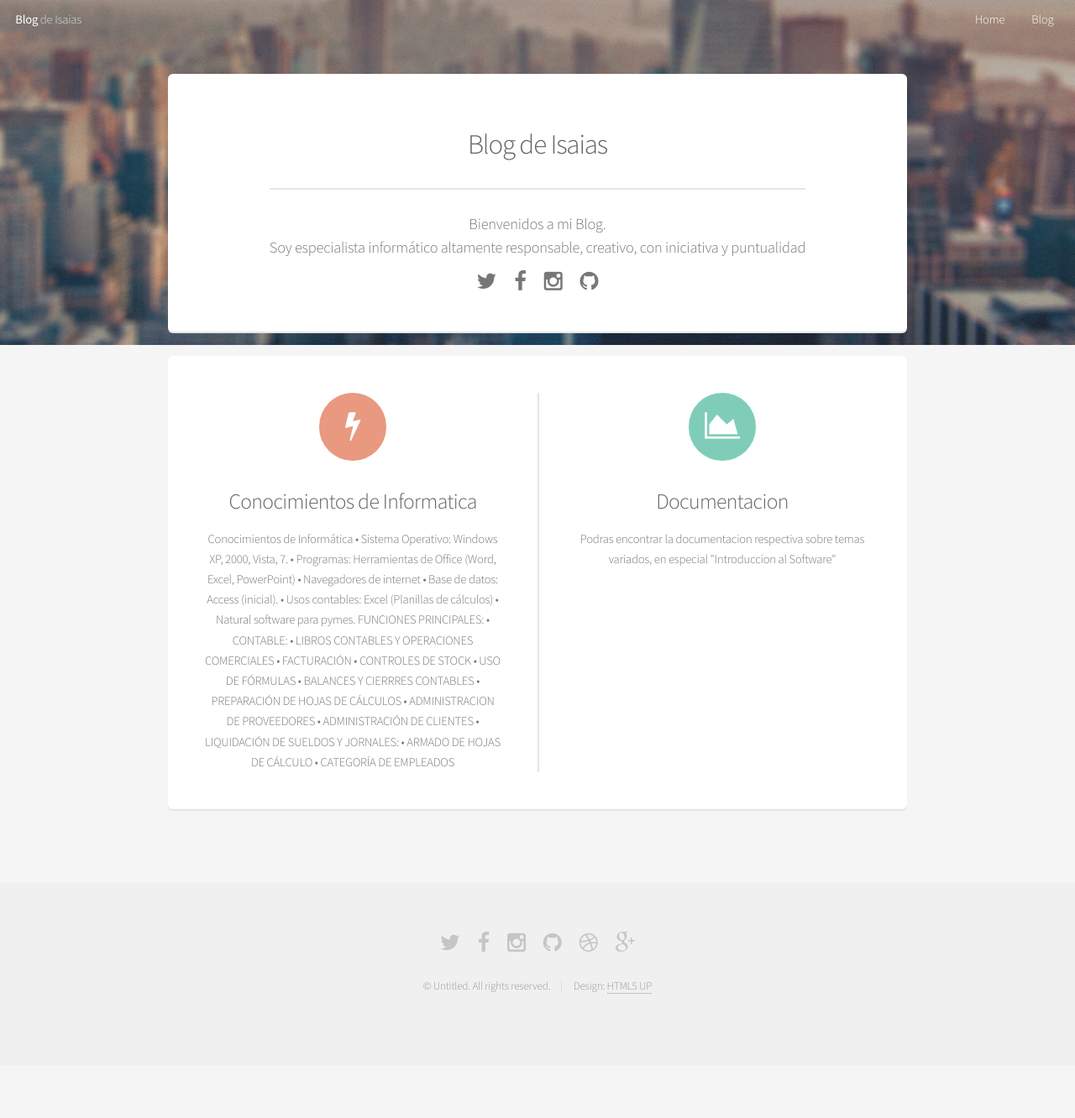
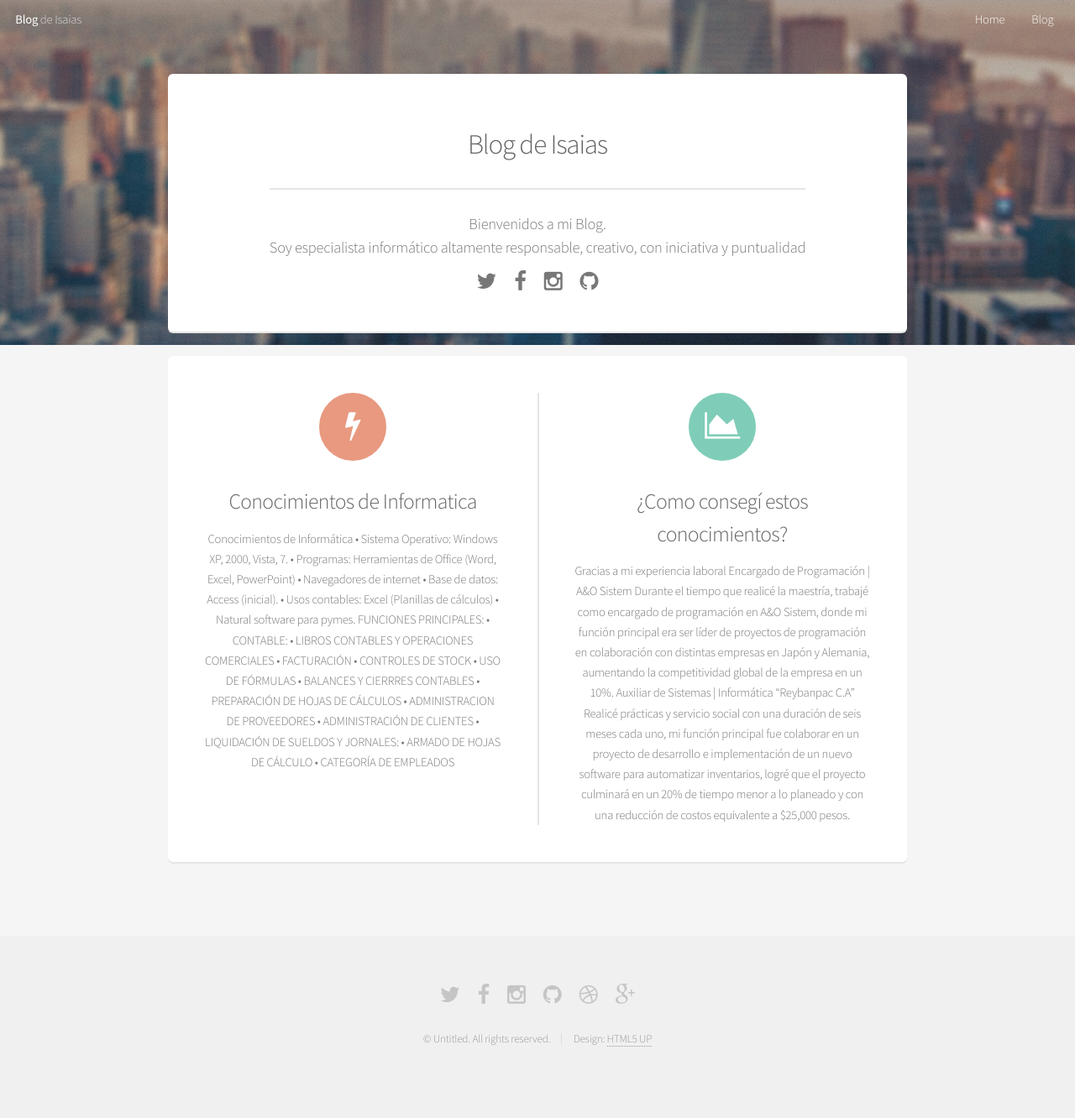
Before and after one commit to Isaias593/IndexBlog, a Jekyll site: the page built from index.html, in a window 1280 px wide. Shown: the whole page at 84% size. Built offline with Jekyll 4.4.1, drawn with Linux system fonts in a browser that asks for light colours; the list of posts is cut into pages by our own code; before the commit the page ends 1269 px from its top, so only the background shows below that.

Commit message:
Update index.html

```diff
--- a/index.html
+++ b/index.html
@@ -51,8 +51,18 @@ FUNCIONES PRINCIPALES:
 		</section>
 		<section>
 			<span class="icon major fa-area-chart accent3"></span>
-			<h3>Documentacion</h3>
-			<p>Podras encontrar la documentacion respectiva sobre temas variados, en especial "Introduccion al Software"</p>
+			<h3>¿Como consegí estos conocimientos?</h3>
+			<p>Gracias a mi experiencia laboral
+
+				Encargado de Programación | A&O Sistem
+Durante el tiempo que realicé la maestría, trabajé como encargado de programación en A&O Sistem, donde mi función principal era ser líder de proyectos de programación en colaboración con distintas empresas en Japón y Alemania, aumentando la competitividad global de la empresa en un 10%.
+Auxiliar de Sistemas | Informática “Reybanpac C.A”
+Realicé prácticas y servicio social con una duración de seis meses cada uno, mi función principal fue colaborar en un proyecto de desarrollo e implementación de un nuevo software para automatizar inventarios, logré que el proyecto culminará en un 20% de tiempo menor a lo planeado y con una reducción de costos equivalente a $25,000 pesos.
+
+
+
+
+			</p>
 		</section>
 	</div>
 </section>
```
